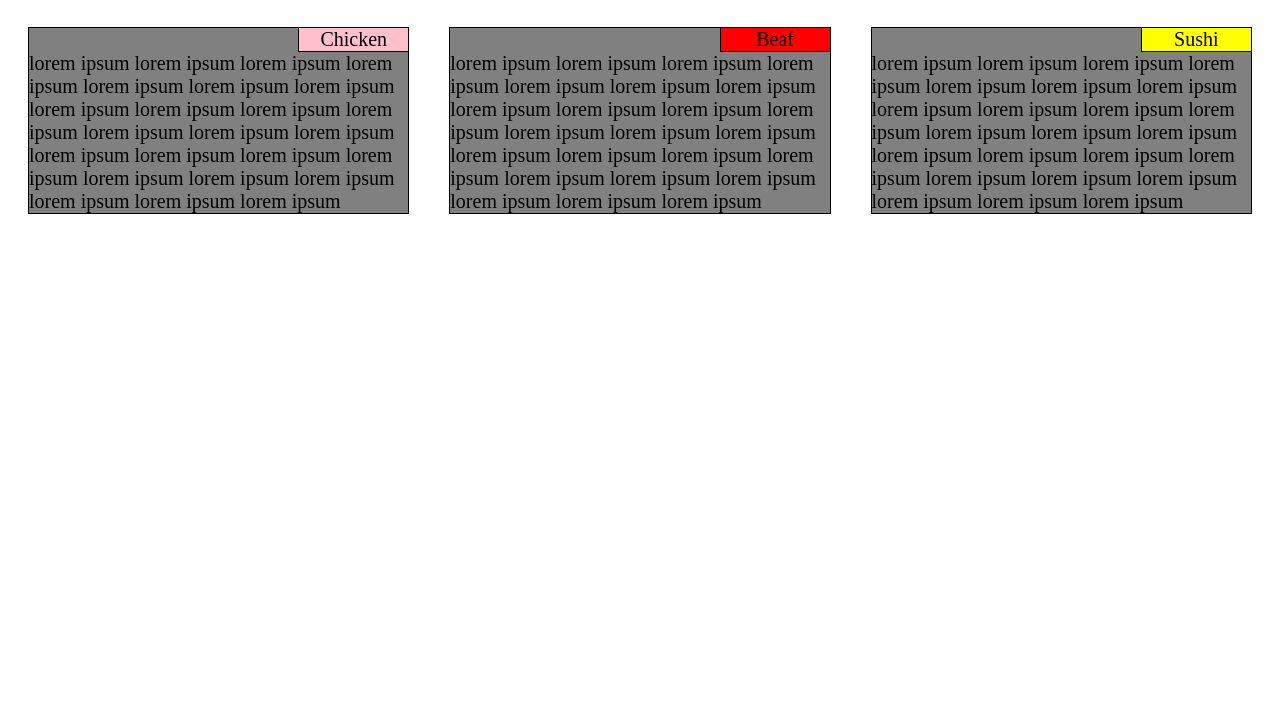
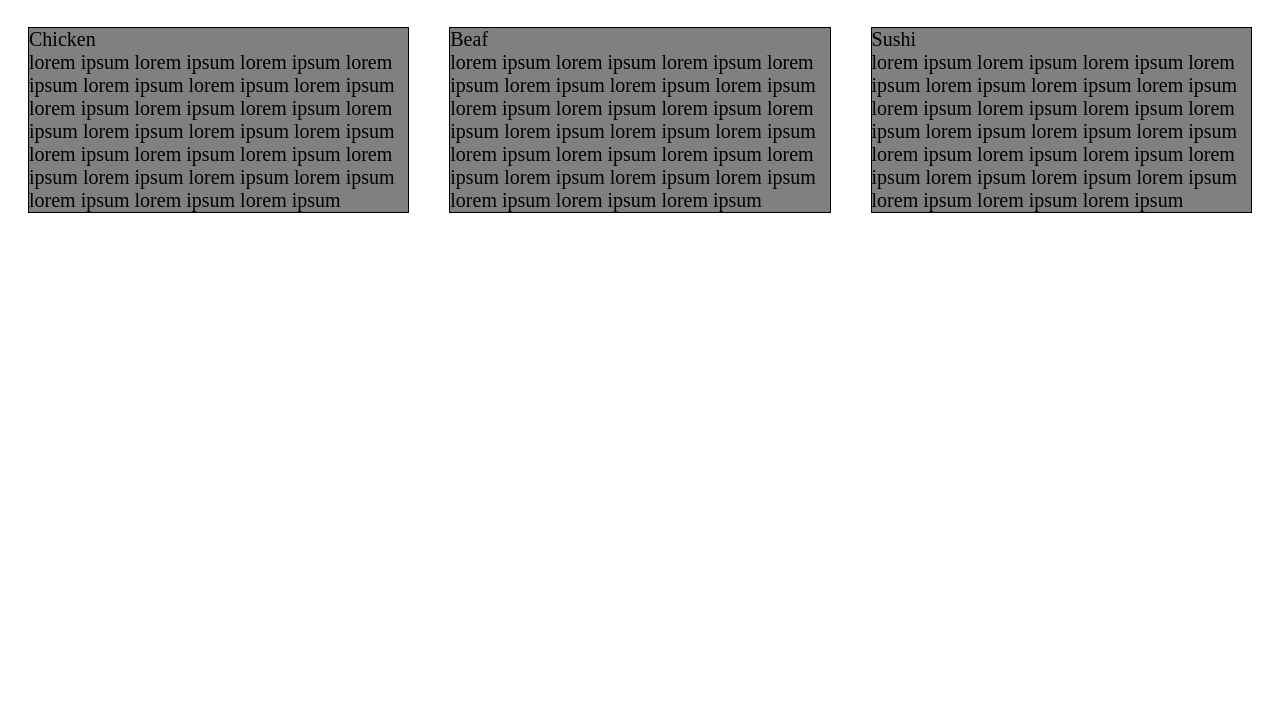
Before and after one commit to elpriyanshu/coursera-assignments, a plain HTML site: page module2-solution/index.html in a window 1280 px wide. Shown: the part 73-800 px from the top of the page. Drawn offline with Linux system fonts and the light colour scheme.

Commit message:
Update style.css

```diff
--- a/module2-solution/css/style.css
+++ b/module2-solution/css/style.css
@@ -166,21 +166,3 @@ h1{
 .divspan{
 	display: flex !important;
 }
-
-span{
-	margin-left: auto !important;
-	border-left:1px solid black;
-	border-bottom:1px solid black;
-	width:110px;
-	text-align:center;
-}
-
-#span1{
-	background-color:pink;
-}
-#span2{
-	background-color:red;
-}
-#span3{
-	background-color:yellow;
-}
```
